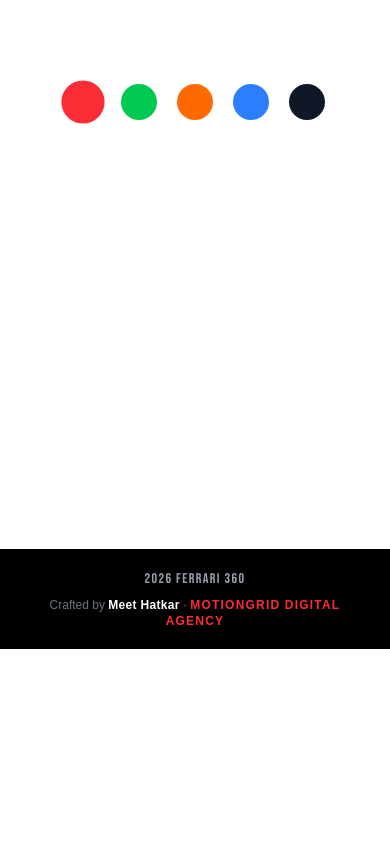
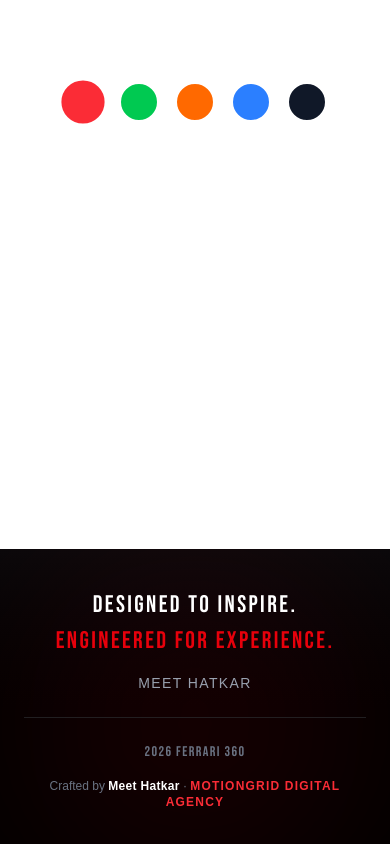
Before and after one commit to meethatkar/The-Ferrari, a React (Vite) app: page / in a window 390 px wide. Shown: the part 4017-4861 px from the top of the page. Before the commit the page ends 4666 px from the top, so only its background shows below. Built offline with nearby package versions, Linux system fonts and the light colour scheme; a web font is replaced by a local one.

Commit message:
feat: add project documentation and redesign footer with premium aesthetic

```diff
--- a/src/components/Footer.jsx
+++ b/src/components/Footer.jsx
@@ -12,8 +12,23 @@ const Footer = () => {
           className="w-full h-full object-cover"
         />
       </div>
-      <div className="w-full bg-black py-5 px-6 flex flex-col md:flex-row items-center justify-between gap-2">
-        <p className="font-bebas text-gray-400 tracking-widest text-sm md:text-base">
+      <div className="w-full bg-gradient-to-b from-zinc-950 to-black py-10 px-6 flex flex-col items-center justify-center text-center relative overflow-hidden">
+        {/* Premium subtle red radial glow */}
+        <div className="absolute top-0 left-1/2 -translate-x-1/2 w-[350px] h-[350px] bg-red-600/10 rounded-full blur-[100px] pointer-events-none"></div>
+
+        <div className="mb-6 max-w-2xl relative z-10">
+          <p className="text-2xl md:text-4xl font-bebas text-white tracking-widest uppercase mb-1">
+            Designed to Inspire.
+          </p>
+          <p className="text-2xl md:text-4xl font-bebas text-red-600 tracking-widest uppercase mb-4">
+            Engineered for Experience.
+          </p>
+          <p className="text-sm md:text-base font-elms text-gray-400 font-light tracking-widest uppercase">
+            Meet Hatkar
+          </p>
+        </div>
+        <div className="w-full max-w-7xl border-t border-zinc-800/80 pt-6 flex flex-col md:flex-row items-center justify-between gap-4 relative z-10">
+          <p className="font-bebas text-gray-500 tracking-widest text-sm md:text-base">
             {new Date().getFullYear()} Ferrari 360
           </p>
           <p className="font-elms text-gray-500 text-xs md:text-sm text-center md:text-right">
@@ -25,6 +40,7 @@ const Footer = () => {
             </span>
           </p>
         </div>
+      </div>
     </footer>
   );
 };
```
Also changed, not shown: 1 other file (tests, documents, lock files or other folders). Lines whose indentation alone changed are shown as unchanged.
